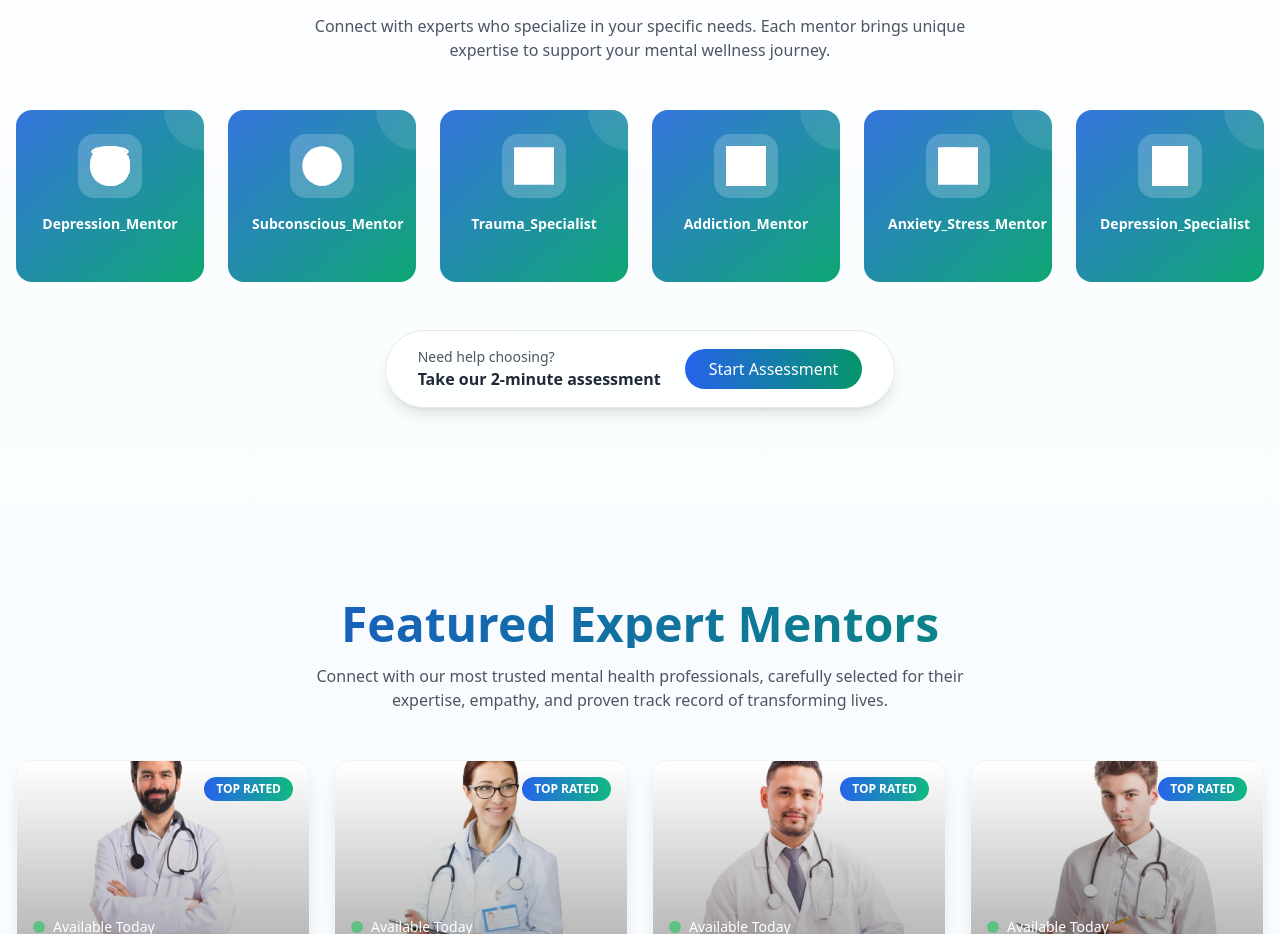
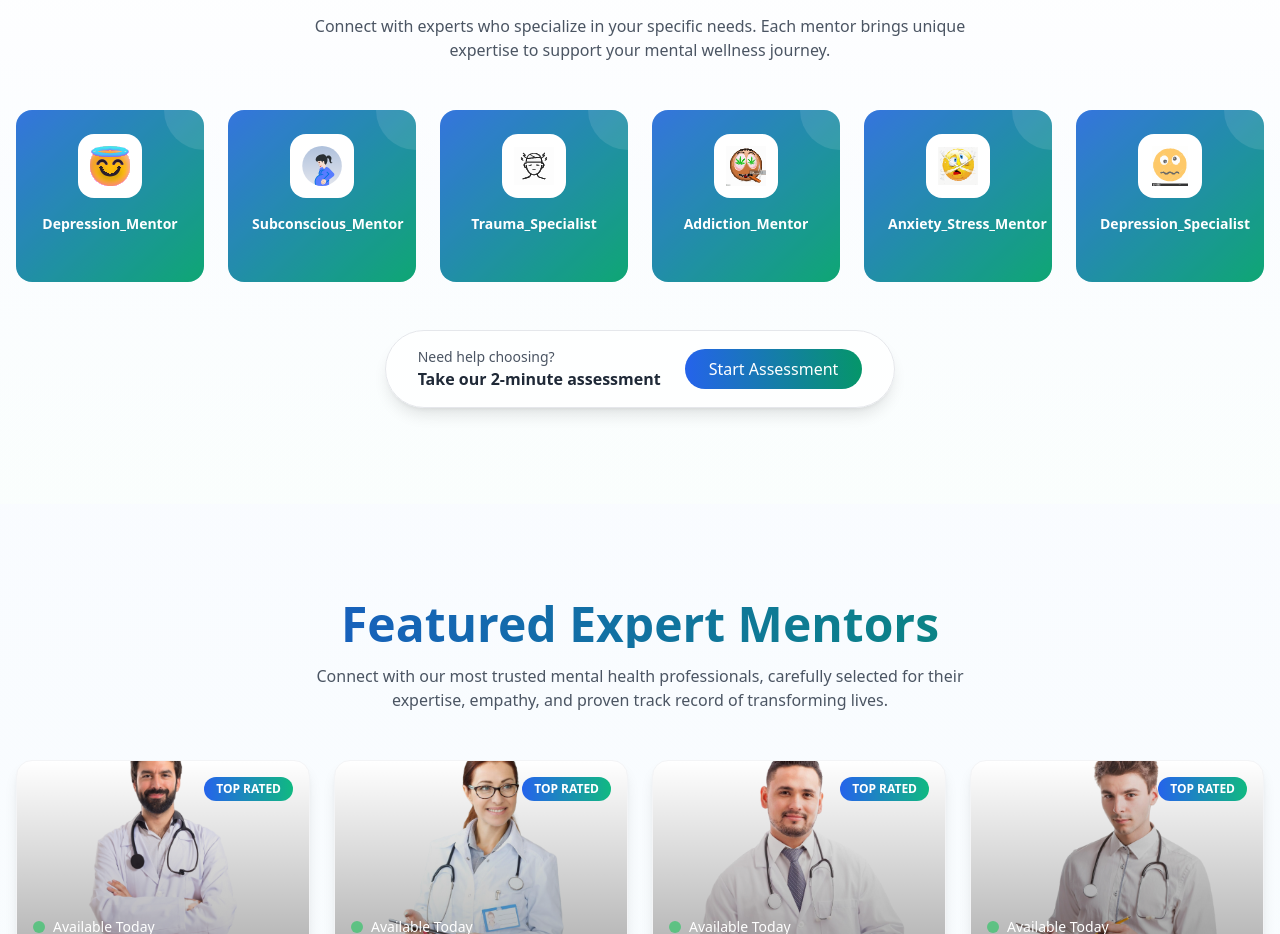
Before and after one commit to MrinalMayank06/AI_Manoyatra, a React (Vite) app in the folder frontend/frontend/: page / in a window 1280 px wide. Shown: the part 985-1919 px from the top of the page. Built offline with nearby package versions, Linux system fonts and the light colour scheme; sample sign-in values are in the browser's storage.

Commit message:
Fix icon visibility in speciality cards

```diff
--- a/frontend/frontend/src/components/SpecialityMenu.jsx
+++ b/frontend/frontend/src/components/SpecialityMenu.jsx
@@ -40,8 +40,8 @@ const SpecialityMenu = () => {
                             <div className='absolute -top-10 -right-10 w-20 h-20 bg-white/10 rounded-full group-hover:scale-150 transition-transform duration-700'></div>
 
                             <div className='relative z-10'>
-                                <div className='w-16 h-16 mx-auto mb-4 bg-white/20 rounded-2xl flex items-center justify-center group-hover:scale-110 group-hover:rotate-3 transition-all duration-500'>
-                                    <img className='w-10 h-10 filter brightness-0 invert' src={item.image} alt={item.speciality} />
+                                <div className='w-16 h-16 mx-auto mb-4 bg-white rounded-2xl flex items-center justify-center group-hover:scale-110 group-hover:rotate-3 transition-all duration-500'>
+                                    <img className='w-10 h-10 object-contain' src={item.image} alt={item.speciality} />
                                 </div>
 
                                 <p className='text-center font-semibold text-sm mb-2'>{item.speciality}</p>
```
